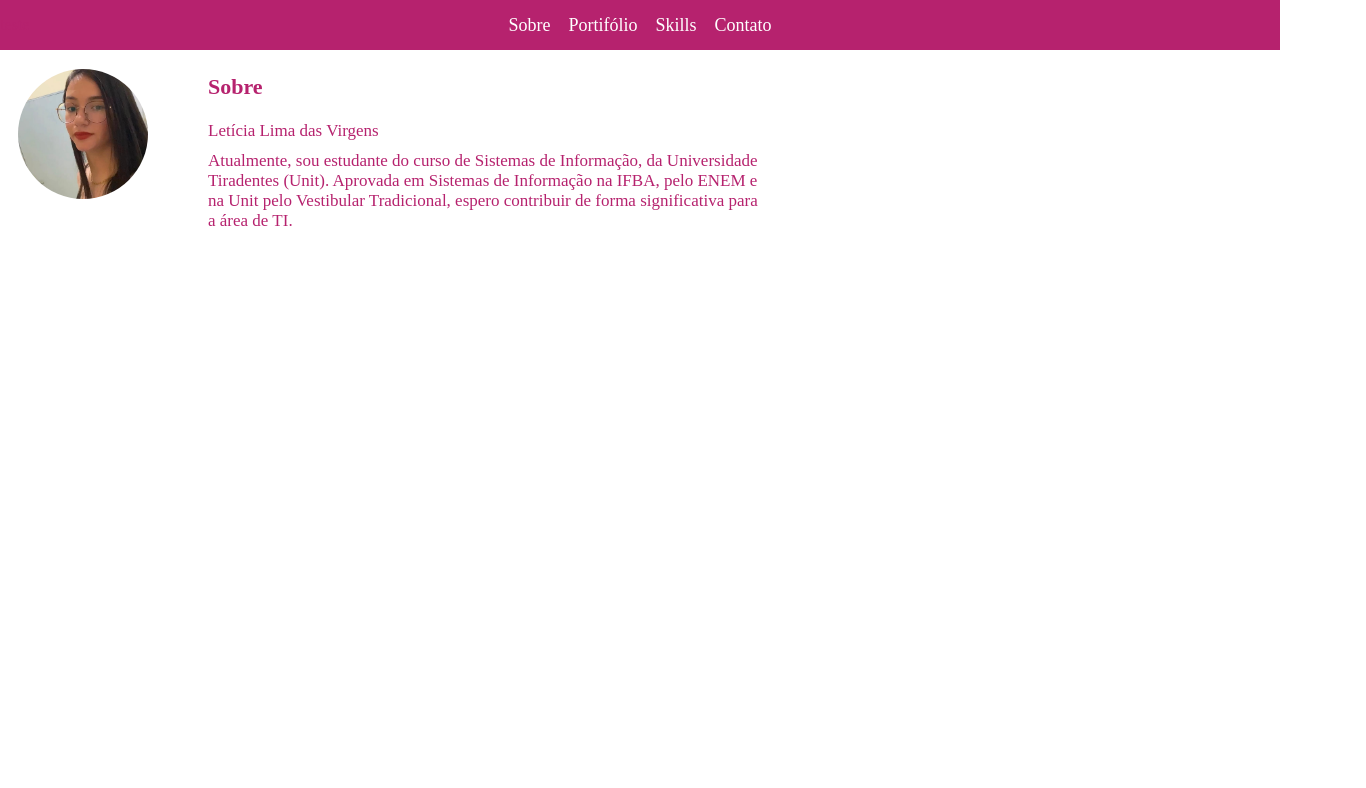
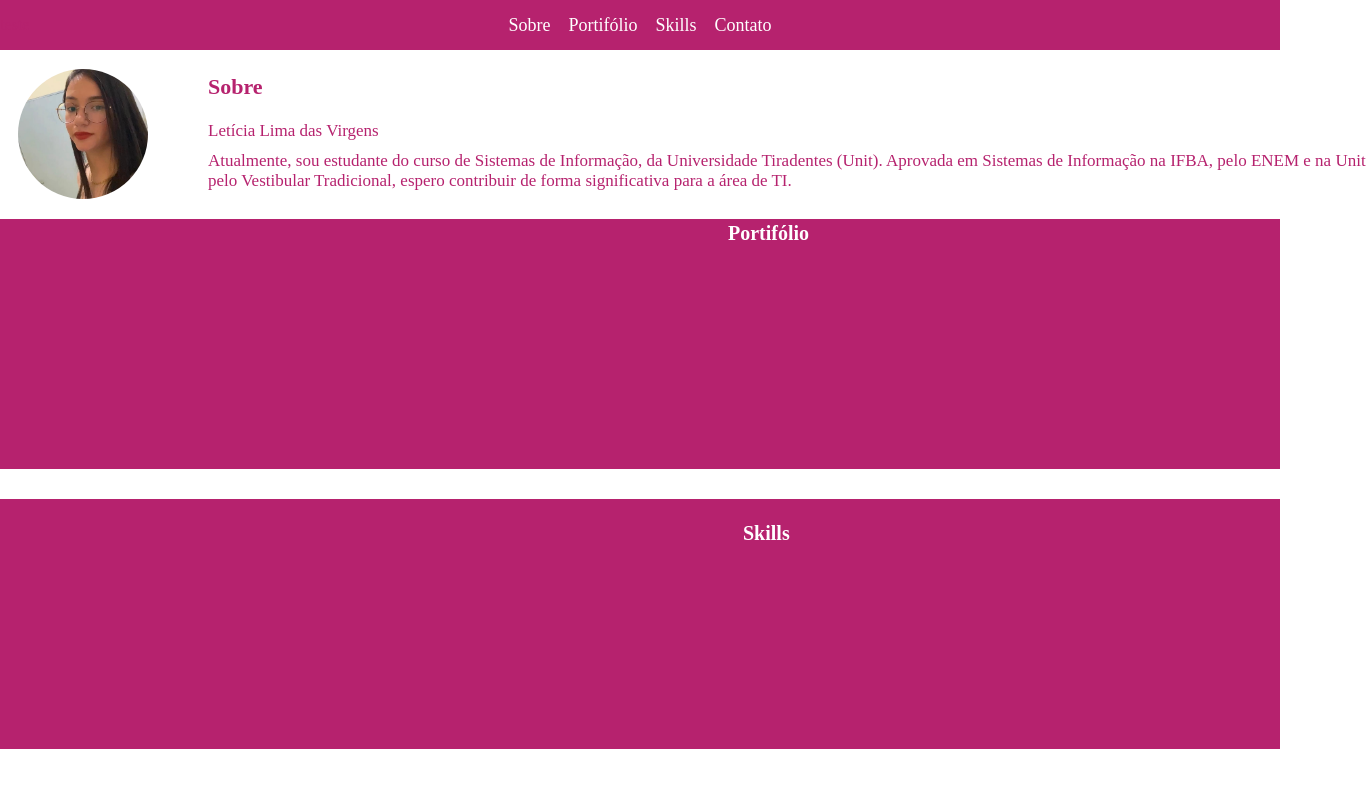
Before and after one commit to Leticia-LimaV/Perfil-Profissional, a plain HTML site: page index.html in a window 1280 px wide. Shown: the whole page, 1366 px wide, since content can reach past the window. Drawn offline with Linux system fonts and the light colour scheme.

Commit message:
Elaboração visando o HTML e CSS.

```diff
--- a/index.html
+++ b/index.html
@@ -25,8 +25,40 @@
         <div class="so">
             <h1 id="t1">Sobre</h1>
             <p id="s1">Letícia Lima das Virgens</p>
-            <p id="s2">Atualmente, sou estudante do curso de Sistemas de Informação, da Universidade <br>Tiradentes (Unit). Aprovada em Sistemas de Informação na IFBA, pelo ENEM e <br> na Unit pelo Vestibular Tradicional, espero contribuir de forma significativa para <br> a área de TI.</p>
+            <p id="s2">Atualmente, sou estudante do curso de Sistemas de Informação, da Universidade Tiradentes (Unit). Aprovada em Sistemas de Informação na IFBA, pelo ENEM e na Unit <br> pelo Vestibular Tradicional, espero contribuir de forma significativa para a área de TI.</p>
         </div>
     </header>
+
+    <main>
+        <div id="cor2"></div>
+        <h1 id="t2">Portifólio</h1>
+
+        <div id="cor3"></div>
+        <div>
+        <h1 id="t3">Skills</h1>
+
+        <!-- <div>
+        <p id="sk1">Python: Conhecimentos em algoritmos, controle de fluxos e funções</p>
+        </div>
+
+        <div>
+        <p id="sk2">HTML: Domínio das principais tags e elementos do HTML5, compreensão de estruturas semânticas, tabelas e estruturação de dados</p>
+        </div>
+
+        <div>
+        <p id="sk3">CSS: Seletores, propriedades, modelo de caixa e posicionamento.</p>
+        </div>
+
+        <div>
+        <p id="sk4">JavaScript: Sintaxe e DOM</p>
+        </div>
+    </div> -->
+
+    </main>
+
+    <footer>
+
+
+    </footer>
 </body>
 </html>
--- a/style.css
+++ b/style.css
@@ -74,3 +74,43 @@
     font-family: 'Times New Roman', Times, serif;
     font-size: 17px;
   }
+
+  #cor2 {
+    z-index: 2;
+    position: absolute;
+    background-color: #b6226e;
+    width: 100%;
+    height: 250px;
+    transform: translateY(60px);
+    left: 0;
+  }
+
+  #cor3 {
+    z-index: 3;
+    position: absolute;
+    background-color: #b6226e;
+    width: 100%;
+    height: 250px;
+    transform: translateY(340px);
+    left: 0;
+  }
+
+  #t2 {
+    z-index: 4;
+    transform: translate(720px, 50px);
+    text-align: center;
+    color: #ffffff;
+    position: absolute;
+    font-family: 'Times New Roman', Times, serif;
+    font-size: 20px;
+  }
+
+#t3 {
+  z-index: 4;
+  transform: translate(735px, 350px);
+  text-align: center;
+  color: #ffffff;
+  position: absolute;
+  font-family: 'Times New Roman', Times, serif;
+  font-size: 20px;
+}
```
